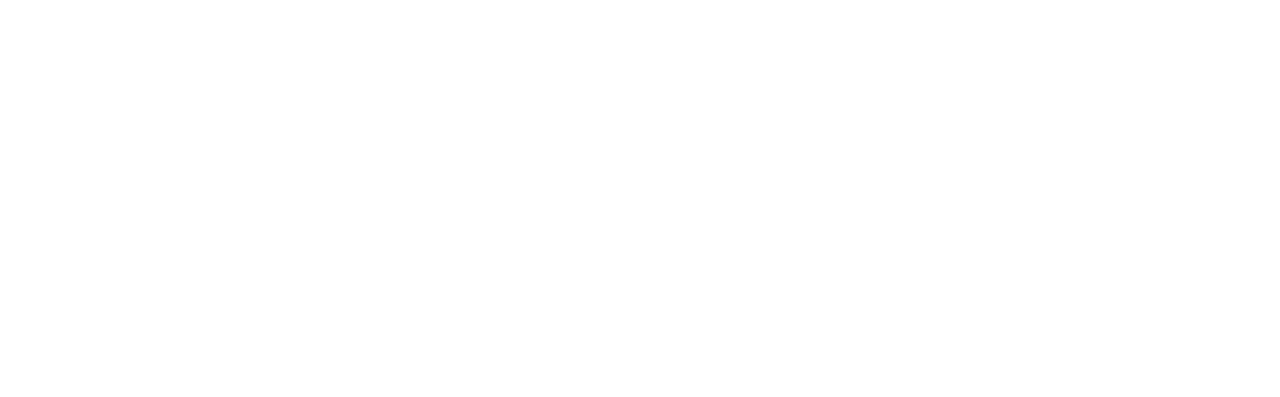
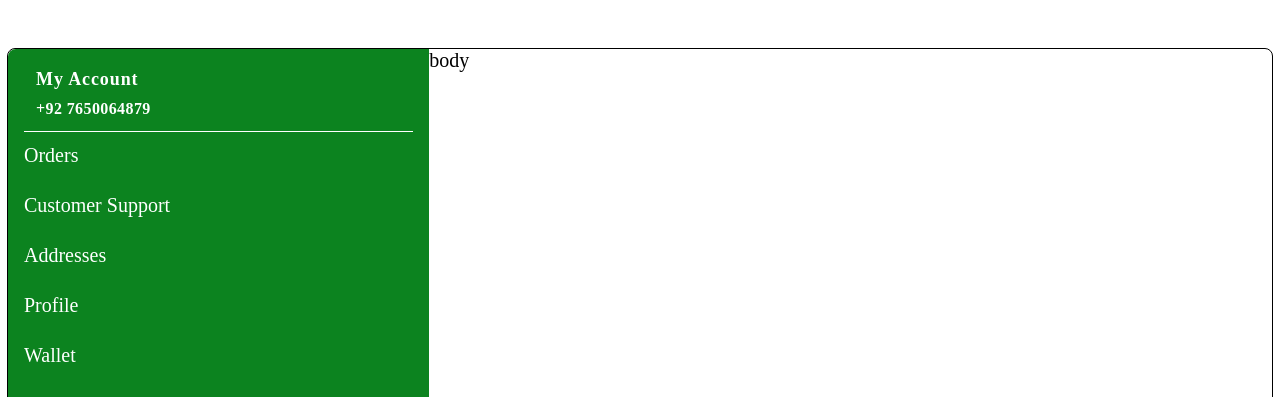
Before and after one commit to itiaditi/debug-adept-0123, a plain HTML site: page snapBasket/html/login.html in a window 1280 px wide. Shown: the top 397 px of the page. Drawn offline with Linux system fonts and the light colour scheme.

Commit message:
login layout

```diff
--- a/snapBasket/html/login.html
+++ b/snapBasket/html/login.html
@@ -4,6 +4,40 @@
     <meta charset="UTF-8" />
     <meta name="viewport" content="width=device-width, initial-scale=1.0" />
     <title>Document</title>
+    <link rel="stylesheet" href="../style/login.css" />
+    <script src="../script/login.js"></script>
   </head>
-  <body></body>
+  <body>
+    <div>
+      <div class="profile-account">
+        <div class="accountLayout">
+          <div class="accountLayoutMain">
+            <aside class="accountLayoutAside">
+              <div class="accountLeft">
+                <div class="accountLeftPartDetails">
+                  <div class="detail">
+                    <h3 class="h3">My Account</h3>
+                    <h4 class="h4">+92 7650064879</h4>
+                  </div>
+                  <div class="divider"></div>
+                </div>
+                <div class="accountLeftPart" id="orders">Orders</div>
+                <div class="accountLeftPart" id="customer">
+                  Customer Support
+                </div>
+                <div class="accountLeftPart">Addresses</div>
+                <div class="accountLeftPart">Profile</div>
+                <div class="accountLeftPart">Wallet</div>
+                <div class="accountLeftPart_logout">
+                  <div class="divider"></div>
+                  <div class="accountLeftPart">Logout</div>
+                </div>
+              </div>
+            </aside>
+            <div class="accountLayoutBody">body</div>
+          </div>
+        </div>
+      </div>
+    </div>
+  </body>
 </html>
--- a/snapBasket/script/login.js
+++ b/snapBasket/script/login.js
@@ -0,0 +1,13 @@
+function changeURLWithoutRedirect(newUrl) {
+    // Using the History API to push a new state to the browser history
+    // This changes the URL without causing a full page reload
+    window.history.pushState({}, "", newUrl);
+  }
+
+  document.addEventListener("DOMContentLoaded", function () {
+    let url = `http://127.0.0.1:5501/debug-adept-0123/snapBasket/html/login.html/order`;
+    let orders = document.getElementById("orders");
+    orders.addEventListener("click", () => {
+      changeURLWithoutRedirect(url);
+    });
+  });
--- a/snapBasket/style/login.css
+++ b/snapBasket/style/login.css
@@ -0,0 +1,114 @@
+body {
+    font-size: 20px;
+  }
+  .profile-account {
+    margin: 0 auto;
+    max-width: 80rem;
+  }
+  aside.accountLayoutAside {
+    background-color: #0c831f;
+    color: white;
+  }
+  .accountLayout {
+    margin-top: 5rem;
+    display: flex;
+    flex-direction: column;
+    align-items: center;
+    justify-content: center;
+  }
+  .accountLeft {
+    padding-left: 1rem;
+    padding-right: 1rem;
+  }
+  .h3 {
+    font-size: 1.125rem;
+    line-height: 1.75rem;
+    font-weight: 700;
+    letter-spacing: 0.05em;
+    margin: 0;
+  }
+
+  .h4 {
+    margin-bottom: 0;
+    margin-top: 0.25rem;
+    font-size: 1rem;
+    line-height: 1.5rem;
+    font-weight: 700;
+    letter-spacing: 0.025em;
+  }
+  .divider {
+    margin-top: 0.25rem;
+    margin-bottom: 0.25rem;
+    height: 1px;
+    width: 100%;
+
+    background-color: white;
+  }
+  .accountLeftPartDetails {
+    margin-bottom: 12px;
+  }
+  .accountLeftPart {
+    height: 50px;
+    border-radius: 5px;
+  }
+  .accountLeftPart.active {
+    background-color: white;
+    color: #0c831f;
+  }
+
+  .accountLeftPart:hover {
+    background-color: white;
+    color: #0c831f;
+  }
+
+  .detail {
+    margin-bottom: 10px;
+    padding-left: 12px;
+    padding-right: 12px;
+  }
+  @media (min-width: 1024px) {
+    .accountLayout {
+      margin-top: 0;
+    }
+    .accountLayoutMain {
+      /* width: 90%; */
+      display: flex;
+      height: 100%;
+      width: 100vw;
+      flex-direction: column;
+      border-radius: 0.5rem;
+      border: 1px solid black;
+    }
+  }
+  @media (min-width: 640px) {
+    .accountLayout {
+      padding-top: 2.5rem;
+      padding-bottom: 2.5rem;
+    }
+    .accountLayoutMain {
+      flex-direction: row;
+      border-width: 1px;
+    }
+    .accountLayoutAside {
+      display: flex;
+      min-height: 100%;
+      width: 33.333333%;
+      flex-direction: column;
+      justify-content: space-between;
+      border-top-left-radius: 0.5rem;
+      border-bottom-left-radius: 0.5rem;
+      --tw-bg-opacity: 1;
+      background-color: rgba(
+        var(--color-primary-darker),
+        var(--tw-bg-opacity)
+      );
+      padding-top: 1rem;
+      padding-bottom: 1rem;
+    }
+  }
+
+  @media (min-width: 768px) {
+    .accountLayoutMain {
+      width: 100%;
+    }
+  }
```
